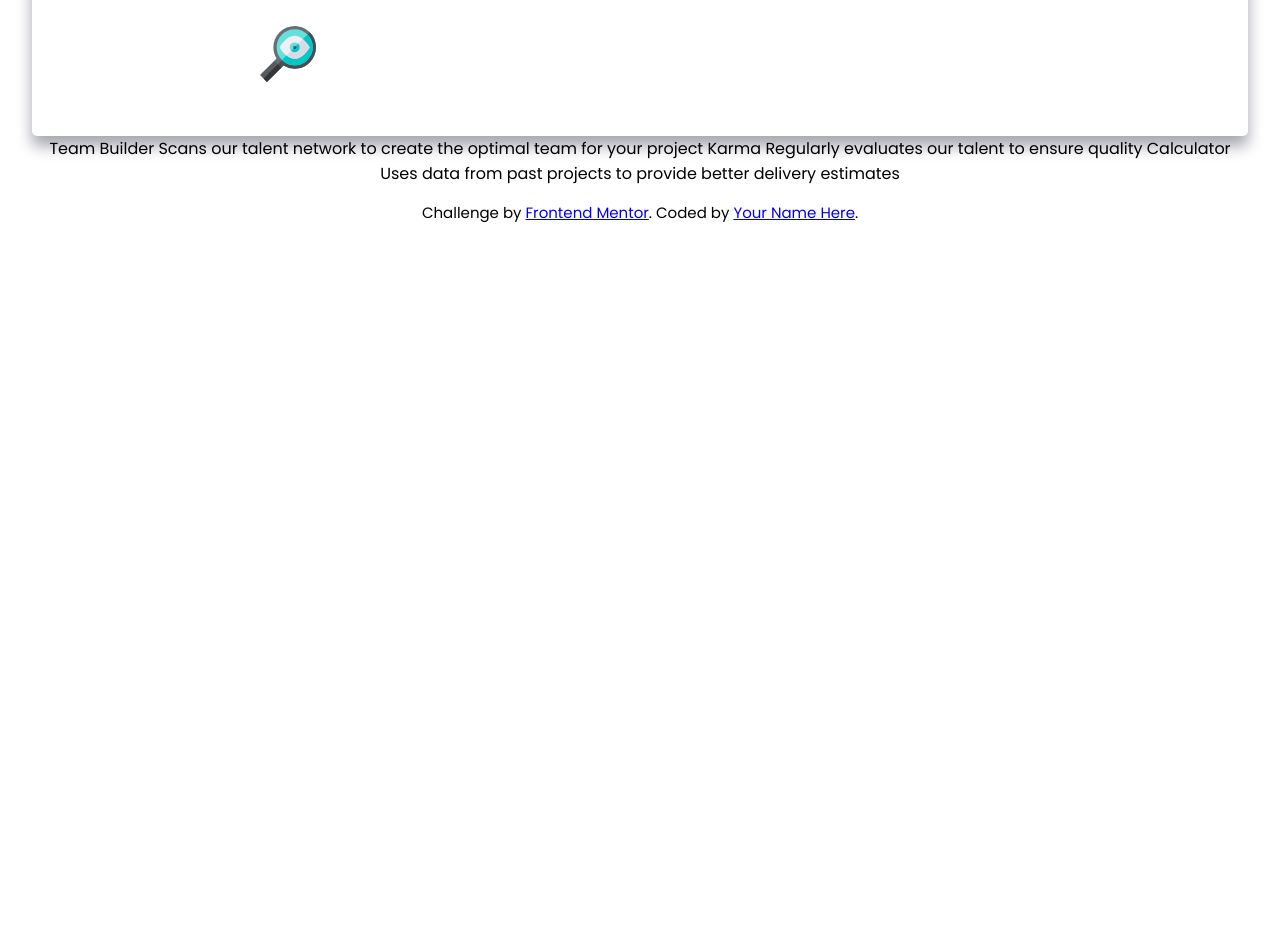
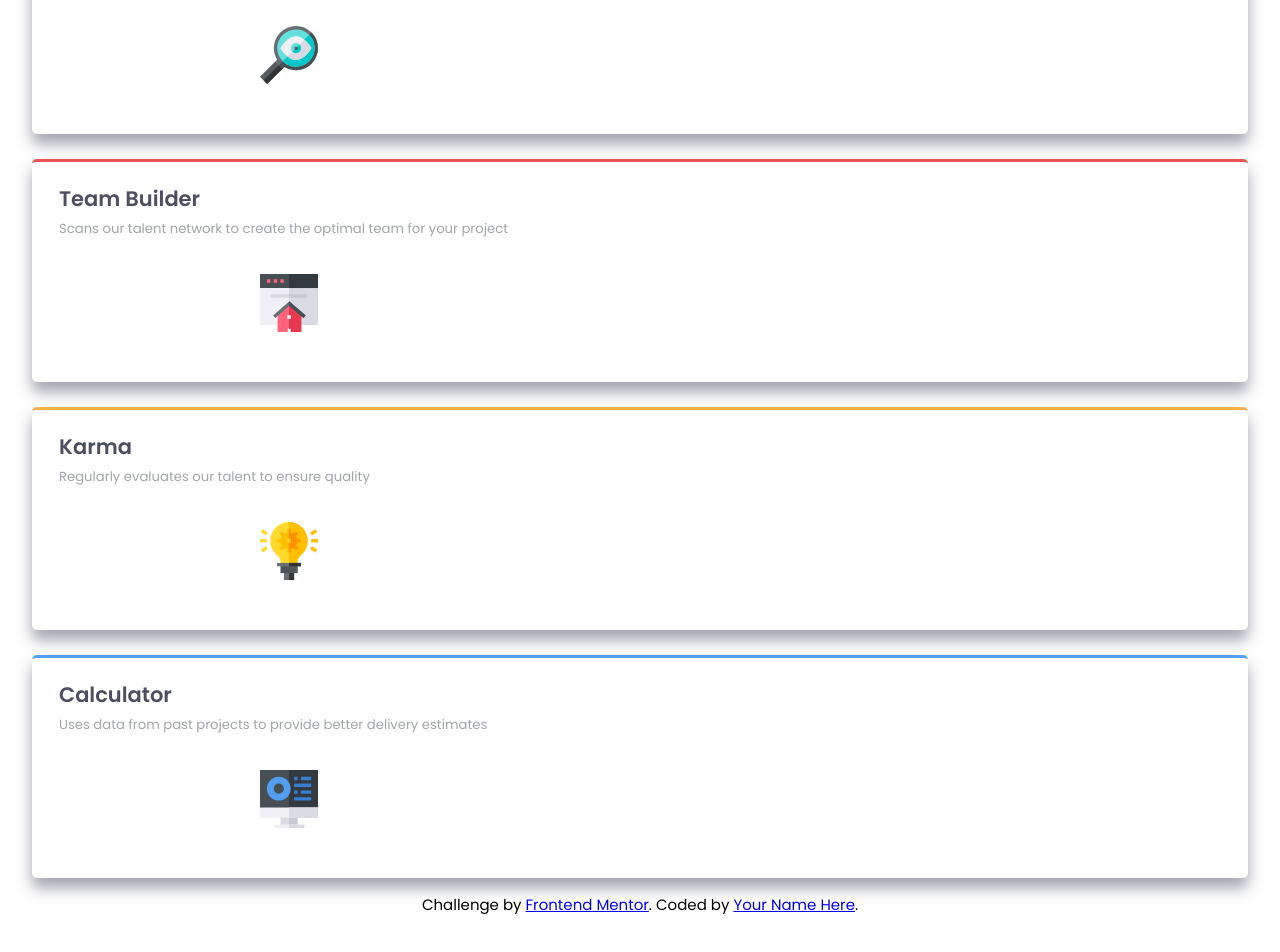
Before and after one commit to JunoField/fm7-four-card-feature-section, a website built with Parcel: page index.html in a window 1280 px wide. Shown: the part 366-1318 px from the top of the page. Before the commit the page ends 800 px from the top, so only its background shows below. Built offline with nearby package versions, Linux system fonts and the light colour scheme.

Commit message:
added all content, just need more tuning

```diff
--- a/index.html
+++ b/index.html
@@ -26,15 +26,26 @@
     <img src="images/icon-supervisor.svg">
   </section>
 
+  <section class="product-section" id="team-builder-section">
+    <h1>Team Builder</h1>
+    <p>Scans our talent network to create the optimal team for your project</p>
+    <img src="images/icon-team-builder.svg">
+  </section>
 
-  Team Builder
-  Scans our talent network to create the optimal team for your project
+  <section class="product-section" id="karma-section">
+    <h1>Karma</h1>
+    <p>Regularly evaluates our talent to ensure quality
+</p>
+    <img src="images/icon-karma.svg">
+  </section>
 
-  Karma
-  Regularly evaluates our talent to ensure quality
+  <section class="product-section" id="calculator-section">
+    <h1>Calculator</h1>
+    <p>Uses data from past projects to provide better delivery estimates</p>
+    <img src="images/icon-calculator.svg">
+  </section>
 
-  Calculator
-  Uses data from past projects to provide better delivery estimates
+
 
 
   <footer>
--- a/style.scss
+++ b/style.scss
@@ -42,9 +42,10 @@ p{
 }
 
 .product-section{
+    margin-top: 25px;
     background-color: white; //temporary
     width: 100%;
-    height: 222px;
+    height: 220px;
     border-radius: 5px;
     border-top: 3px solid;
     text-align: left;
@@ -65,7 +66,7 @@ p{
     }
 
     img{
-        width: 56px;
+        width: 58px;
         position: relative;
         left: 228px;
         top: 10px;
@@ -77,3 +78,15 @@ p{
 #supervisor-section{
     border-top-color: $cyan;
 }
+
+#team-builder-section{
+    border-top-color: $red;
+}
+
+#karma-section{
+    border-top-color: $orange;
+}
+
+#calculator-section{
+    border-top-color: $blue;
+}
```
Also changed, not shown: dist/icon-calculator.b52e8c3b.svg (added), dist/icon-karma.cba944d9.svg (added), dist/icon-team-builder.fc9cdc33.svg (added), dist/index.html, 2 other files.
